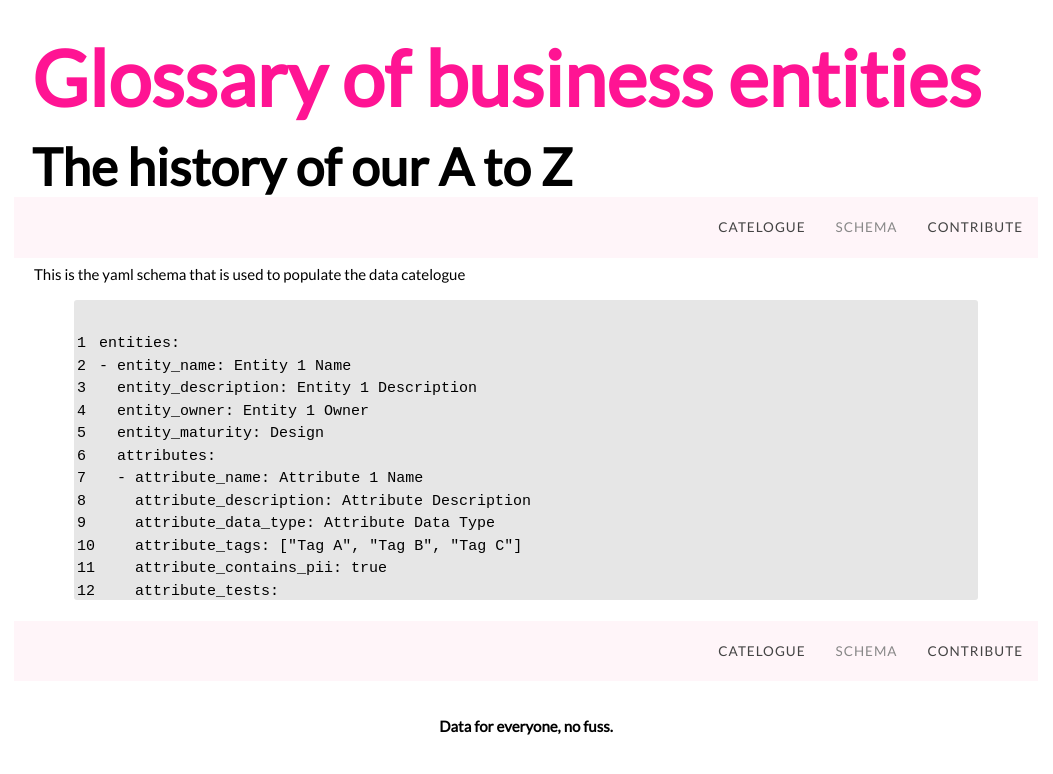
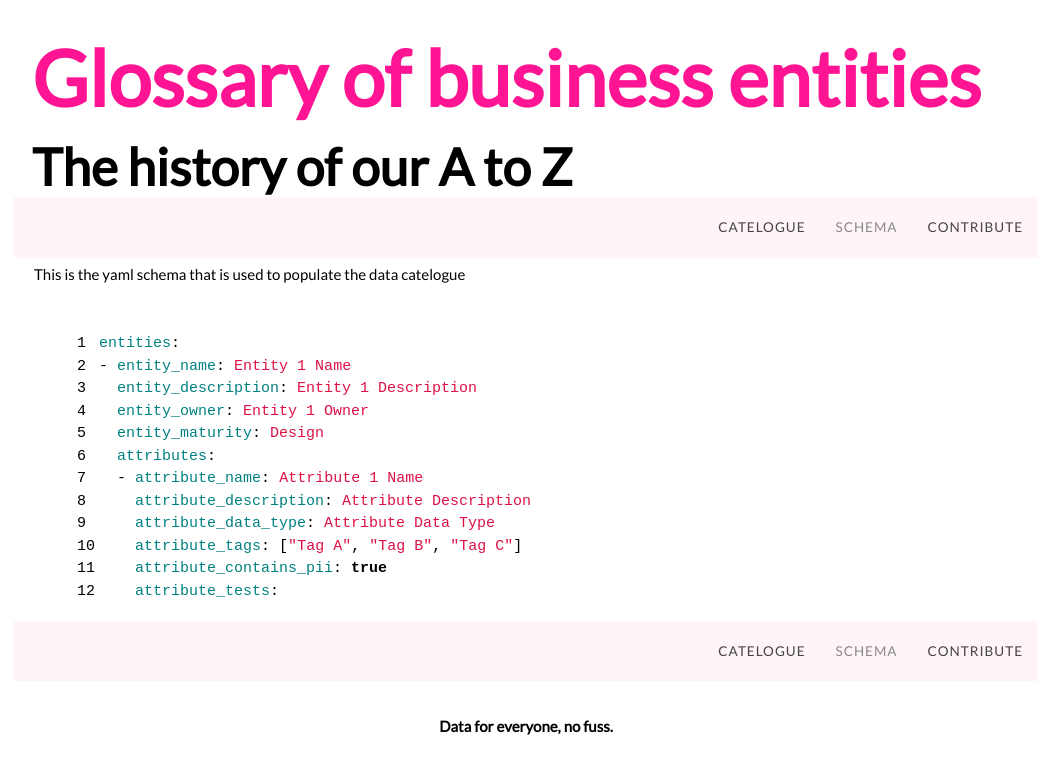
Before and after one commit to KCWADSWORTH/semantic_schema_wiki, a Jekyll site: the page built from schema.html, in a window 1280 px wide. Shown: the top 774 px of the page, without its empty margins (114-1167 px from the left). Built offline with Jekyll 4.4.1, drawn with Linux system fonts in a browser that asks for light colours.

Commit message:
Update foundation_layout.html

```diff
--- a/_layouts/foundation_layout.html
+++ b/_layouts/foundation_layout.html
@@ -12,6 +12,7 @@
 <link rel='stylesheet' href='https://fonts.googleapis.com/css?family=Lato' >
 <link rel="stylesheet" media="screen" href="{{ site.baseurl }}/css/screen.css">
 <link rel="icon" type="image/png" href="{{ site.baseurl }}/images/favicon_symbol.png" />
+<link rel="stylesheet" href="{{ site.baseurl }}/css/syntax.css" >
 
 <style>
 
```
